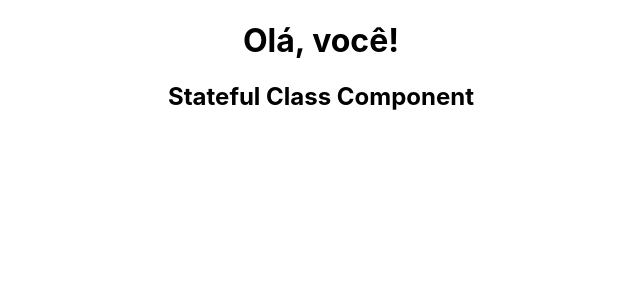
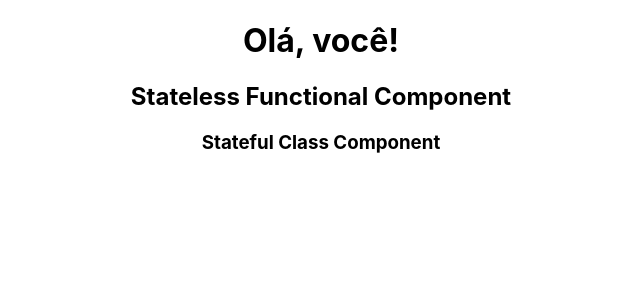
Before and after one commit to Torelli/hello-world, a React (Create React App) app: page / in a window 1280 px wide. Shown: the top 300 px of the page, without its empty margins (319-959 px from the left). Built offline with nearby package versions, Linux system fonts and the light colour scheme.

Commit message:
Explorando os componentes

```diff
--- a/src/App.js
+++ b/src/App.js
@@ -2,10 +2,12 @@ import logo from './logo.svg';
 import './App.css';
 import {Greet} from './components/Greet';
 import Welcome from './components/Welcome';
+import Hello from './components/Hello';
 
 function App(){
   return(
     <div className="App">
+      <Hello/>
       <Greet/>
       <Welcome/>
     </div>
--- a/src/components/Greet.js
+++ b/src/components/Greet.js
@@ -6,6 +6,6 @@ import React from "react";
 //}
 
 //ES6
-export const Greet = () => <h1>Olá, você!</h1>
+export const Greet = () => <h2>Stateless Functional Component</h2>
 
 //export default Greet
--- /dev/null
+++ b/src/components/Hello.js
@@ -0,0 +1,9 @@
+import React from "react";
+
+const Hello = () => {
+    return(
+        <h1>Olá, você!</h1>
+    )
+}
+
+export default Hello
--- a/src/components/Welcome.js
+++ b/src/components/Welcome.js
@@ -2,7 +2,7 @@ import React, {Component} from 'react'
 
 class Welcome extends Component{
     render(){
-        return <h2>Stateful Class Component</h2>
+        return <h3>Stateful Class Component</h3>
     }
 }
 
```
